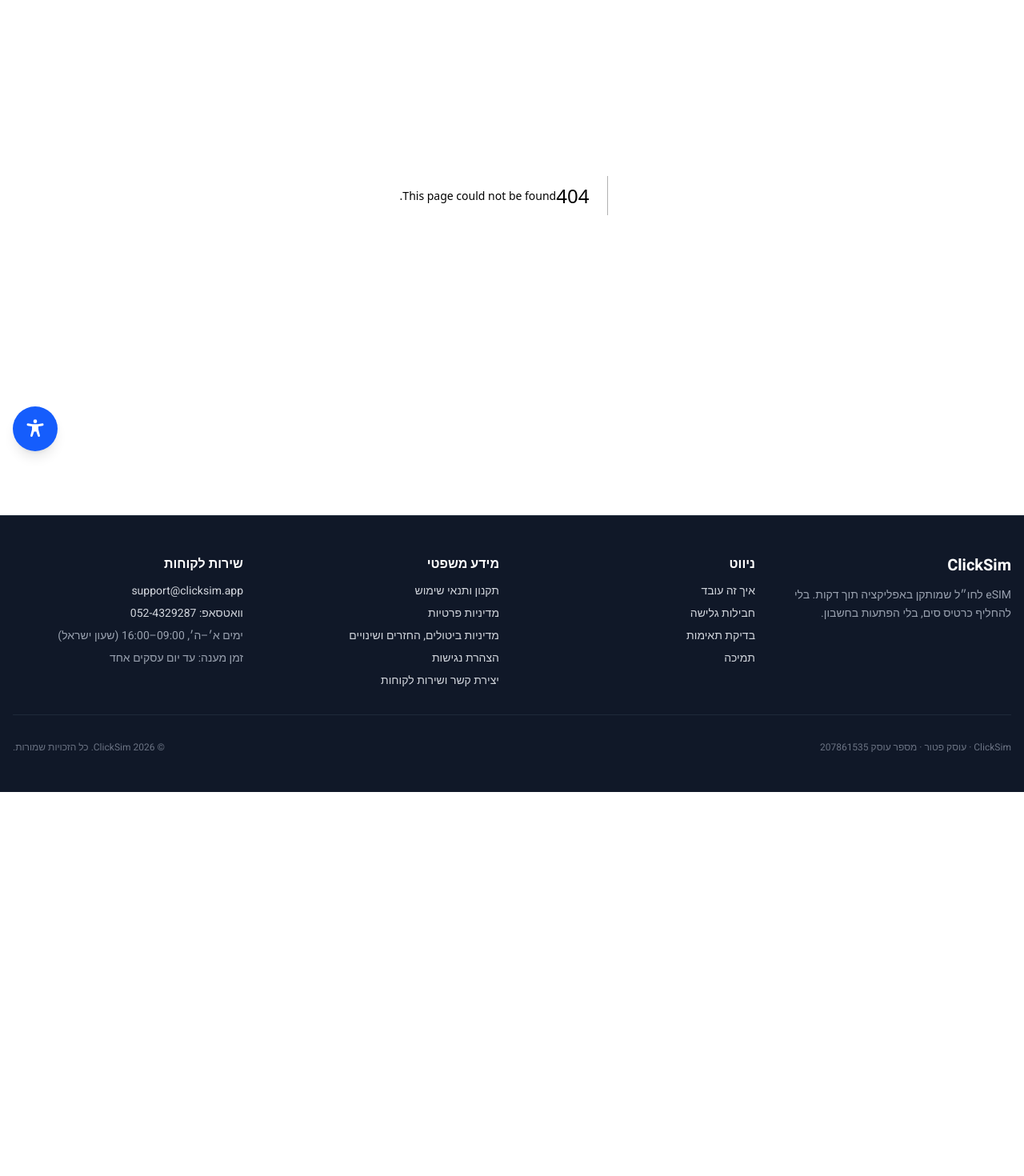
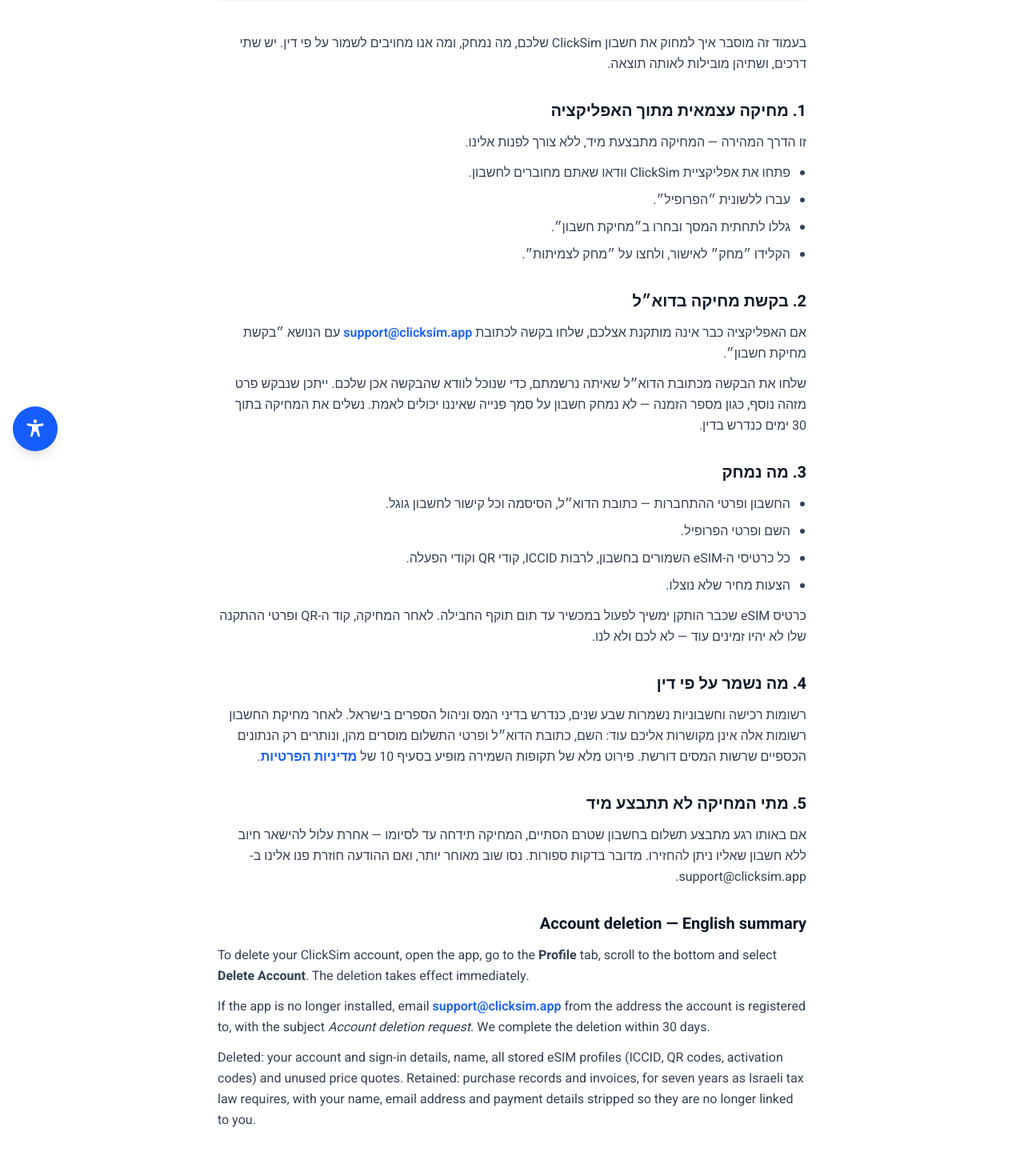
Before and after one commit to Shmuelsel/esim-landing-page, a Next.js app: page /delete-account in a window 1280 px wide. Before the commit this address had no page. Shown: the part 220-1690 px from the top of the page at 80% size. Before the commit the page ends 1210 px from the top, so only its background shows below. Built offline with nearby package versions, Linux system fonts and the light colour scheme.

Commit message:
Add account deletion page and update privacy policy for clarity

```diff
--- /dev/null
+++ b/app/(legal)/delete-account/page.tsx
@@ -0,0 +1,131 @@
+import type { Metadata } from 'next';
+import Link from 'next/link';
+import LegalPage, { LegalList, LegalSection } from '@/components/legal/LegalPage';
+import { mailtoWithSubject, siteConfig } from '@/config/site';
+
+/**
+ * Account deletion request page, required by Google Play of any app that lets
+ * users create an account. The in-app route (Profile → מחיקת חשבון) is the
+ * primary one; this page exists because the policy also requires a route that
+ * works for someone who has already uninstalled the app.
+ *
+ * The URL is submitted in Play Console → App content → Data safety → Data
+ * deletion, so what it describes has to stay true to what the app's
+ * delete-account Edge Function actually does, and to the retention periods in
+ * section 10 of the privacy policy. Change one, change the others.
+ */
+
+const { support } = siteConfig;
+
+const DELETION_SUBJECT = 'בקשת מחיקת חשבון';
+
+export const metadata: Metadata = {
+  title: 'מחיקת חשבון',
+  description: `איך מוחקים חשבון ${siteConfig.name}, מה נמחק ומה נשמר על פי דין.`,
+};
+
+export default function DeleteAccountPage() {
+  return (
+    <LegalPage title="מחיקת חשבון">
+      <p>
+        בעמוד זה מוסבר איך למחוק את חשבון {siteConfig.name} שלכם, מה נמחק, ומה אנו מחויבים לשמור
+        על פי דין. יש שתי דרכים, ושתיהן מובילות לאותה תוצאה.
+      </p>
+
+      <LegalSection title="1. מחיקה עצמאית מתוך האפליקציה">
+        <p>זו הדרך המהירה — המחיקה מתבצעת מיד, ללא צורך לפנות אלינו.</p>
+        <LegalList
+          items={[
+            'פתחו את אפליקציית ClickSim וודאו שאתם מחוברים לחשבון.',
+            'עברו ללשונית ״הפרופיל״.',
+            'גללו לתחתית המסך ובחרו ב״מחיקת חשבון״.',
+            'הקלידו ״מחק״ לאישור, ולחצו על ״מחק לצמיתות״.',
+          ]}
+        />
+      </LegalSection>
+
+      <LegalSection title="2. בקשת מחיקה בדוא״ל">
+        <p>
+          אם האפליקציה כבר אינה מותקנת אצלכם, שלחו בקשה לכתובת{' '}
+          <a
+            href={mailtoWithSubject(DELETION_SUBJECT)}
+            className="font-semibold text-blue-600 hover:underline"
+          >
+            {support.email}
+          </a>{' '}
+          עם הנושא ״{DELETION_SUBJECT}״.
+        </p>
+        <p>
+          שלחו את הבקשה מכתובת הדוא״ל שאיתה נרשמתם, כדי שנוכל לוודא שהבקשה אכן שלכם. ייתכן שנבקש
+          פרט מזהה נוסף, כגון מספר הזמנה — לא נמחק חשבון על סמך פנייה שאיננו יכולים לאמת. נשלים את
+          המחיקה בתוך 30 ימים כנדרש בדין.
+        </p>
+      </LegalSection>
+
+      <LegalSection title="3. מה נמחק">
+        <LegalList
+          items={[
+            'החשבון ופרטי ההתחברות — כתובת הדוא״ל, הסיסמה וכל קישור לחשבון גוגל.',
+            'השם ופרטי הפרופיל.',
+            'כל כרטיסי ה-eSIM השמורים בחשבון, לרבות ICCID, קודי QR וקודי הפעלה.',
+            'הצעות מחיר שלא נוצלו.',
+          ]}
+        />
+        <p>
+          כרטיס eSIM שכבר הותקן ימשיך לפעול במכשיר עד תום תוקף החבילה. לאחר המחיקה, קוד ה-QR ופרטי
+          ההתקנה שלו לא יהיו זמינים עוד — לא לכם ולא לנו.
+        </p>
+      </LegalSection>
+
+      <LegalSection title="4. מה נשמר על פי דין">
+        <p>
+          רשומות רכישה וחשבוניות נשמרות שבע שנים, כנדרש בדיני המס וניהול הספרים בישראל. לאחר מחיקת
+          החשבון רשומות אלה אינן מקושרות אליכם עוד: השם, כתובת הדוא״ל ופרטי התשלום מוסרים מהן, ונותרים
+          רק הנתונים הכספיים שרשות המסים דורשת. פירוט מלא של תקופות השמירה מופיע בסעיף 10 של{' '}
+          <Link href="/privacy" className="font-semibold text-blue-600 hover:underline">
+            מדיניות הפרטיות
+          </Link>
+          .
+        </p>
+      </LegalSection>
+
+      <LegalSection title="5. מתי המחיקה לא תתבצע מיד">
+        <p>
+          אם באותו רגע מתבצע תשלום בחשבון שטרם הסתיים, המחיקה תידחה עד לסיומו — אחרת עלול להישאר
+          חיוב ללא חשבון שאליו ניתן להחזירו. מדובר בדקות ספורות. נסו שוב מאוחר יותר, ואם ההודעה
+          חוזרת פנו אלינו ב-{support.email}.
+        </p>
+      </LegalSection>
+
+      {/*
+        The Play reviewer who opens this URL does not read Hebrew. The summary
+        below is what keeps the submission from bouncing on "we could not verify
+        the deletion process" — it is not for users, who have the Hebrew above.
+      */}
+      <LegalSection title="Account deletion — English summary">
+        <p dir="ltr" className="text-left">
+          To delete your {siteConfig.name} account, open the app, go to the{' '}
+          <strong>Profile</strong> tab, scroll to the bottom and select{' '}
+          <strong>Delete Account</strong>. The deletion takes effect immediately.
+        </p>
+        <p dir="ltr" className="text-left">
+          If the app is no longer installed, email{' '}
+          <a
+            href={mailtoWithSubject('Account deletion request')}
+            className="font-semibold text-blue-600 hover:underline"
+          >
+            {support.email}
+          </a>{' '}
+          from the address the account is registered to, with the subject{' '}
+          <em>Account deletion request</em>. We complete the deletion within 30 days.
+        </p>
+        <p dir="ltr" className="text-left">
+          Deleted: your account and sign-in details, name, all stored eSIM profiles (ICCID, QR
+          codes, activation codes) and unused price quotes. Retained: purchase records and
+          invoices, for seven years as Israeli tax law requires, with your name, email address and
+          payment details stripped so they are no longer linked to you.
+        </p>
+      </LegalSection>
+    </LegalPage>
+  );
+}
--- a/app/(legal)/privacy/page.tsx
+++ b/app/(legal)/privacy/page.tsx
@@ -196,7 +196,17 @@ export default function PrivacyPage() {
           ]}
         />
         <p>
-          למימוש הזכויות פנו אלינו בדוא״ל{' '}
+          <strong>מחיקת החשבון:</strong> באפשרותכם למחוק את החשבון בעצמכם, בכל עת וללא פנייה אלינו,
+          ממסך הפרופיל באפליקציה — גללו לתחתית העמוד ובחרו ב״מחיקת חשבון״. הפעולה מוחקת את החשבון, את
+          פרטי ההתחברות ואת כל כרטיסי ה-eSIM השמורים בו, ותוקפה מיידי. אם האפליקציה כבר אינה מותקנת,
+          ניתן לבקש את המחיקה בעמוד{' '}
+          <Link href="/delete-account" className="font-semibold text-blue-600 hover:underline">
+            מחיקת חשבון
+          </Link>
+          . רשומות רכישה וחשבוניות נשמרות לתקופה המפורטת בסעיף 10, בצורה שאינה מקושרת אליכם עוד.
+        </p>
+        <p>
+          למימוש שאר הזכויות פנו אלינו בדוא״ל{' '}
           <a href={mailtoUrl} className="font-semibold text-blue-600 hover:underline">
             {support.email}
           </a>
--- a/config/site.ts
+++ b/config/site.ts
@@ -46,7 +46,7 @@ export const siteConfig = {
   },
 
   /** Shown on every legal page. Update whenever the policies change. */
-  legalLastUpdated: '27 ביולי 2026',
+  legalLastUpdated: '11 באוגוסט 2026',
 };
 
 export const mailtoUrl = `mailto:${siteConfig.support.email}`;
@@ -95,6 +95,9 @@ export const legalLinks = [
   { href: '/terms', label: 'תקנון ותנאי שימוש' },
   { href: '/privacy', label: 'מדיניות פרטיות' },
   { href: '/refund', label: 'מדיניות ביטולים, החזרים ושינויים' },
+  // Google Play wants the deletion route reachable without installing the app,
+  // which means a real link in the footer — not only a URL in the console.
+  { href: '/delete-account', label: 'מחיקת חשבון' },
   { href: '/accessibility', label: 'הצהרת נגישות' },
   { href: '/support', label: 'יצירת קשר ושירות לקוחות' },
 ];
```
